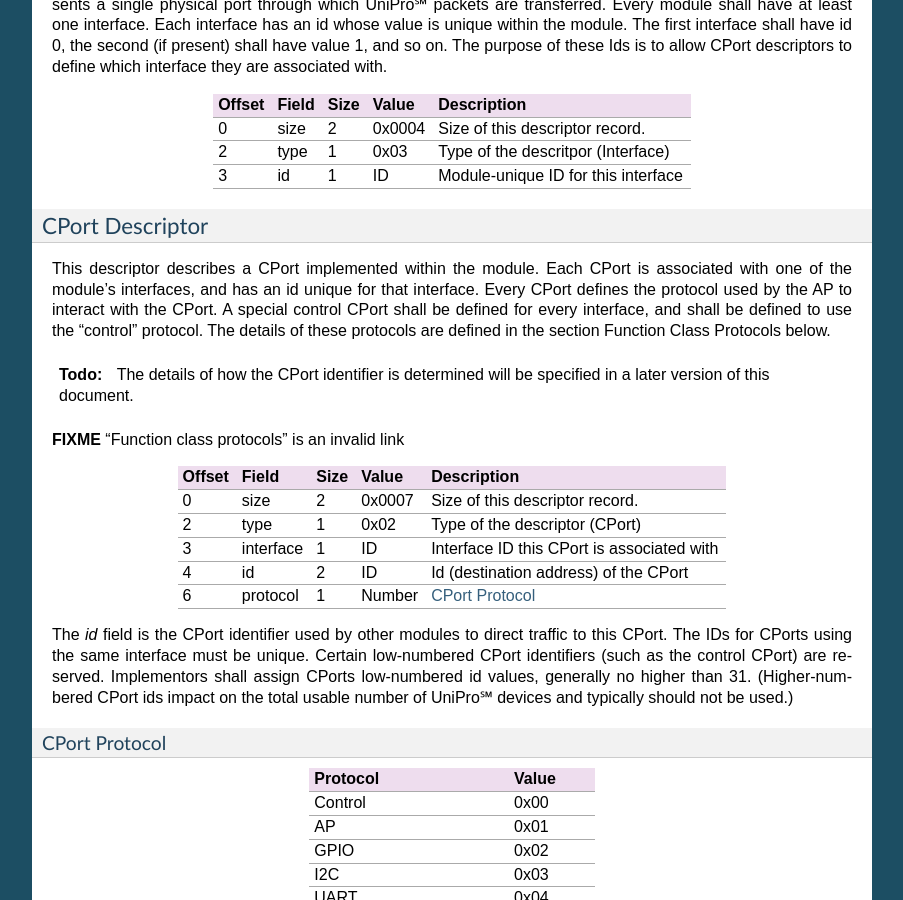
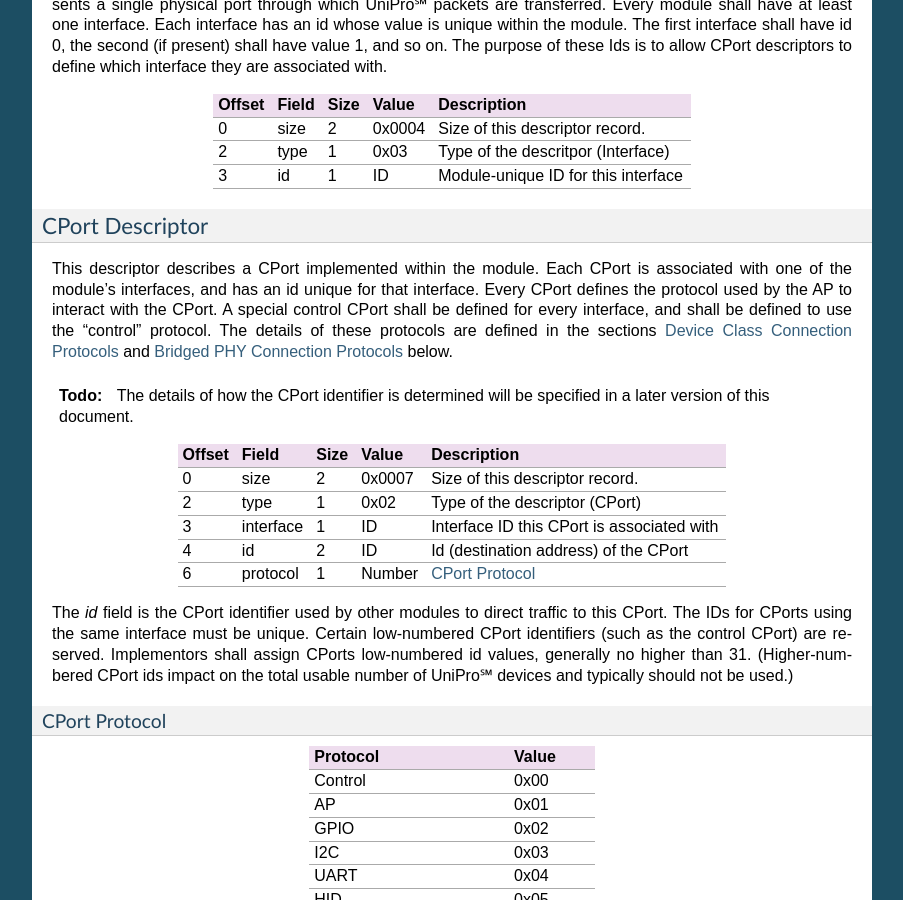
Before and after one commit to projectara/greybus-spec, a Sphinx documentation site: the page built from source/module_info.rst, in a window 1280 px wide and 900 px high, scrolled down 2955 px. Shown: the whole window, without its empty margins (198-1101 px from the left). Built offline with Sphinx 7.4.7, drawn with Linux system fonts in a browser that asks for light colours.

Commit message:
Module Information: fix up FIXME
Properly forward reference the correct protocol sections in the
document, instead of an incorrect link and a big FIXME in the document.

Reviewed-by: Marti Bolivar <mbolivar@leaflabs.com>
Signed-off-by: Greg Kroah-Hartman <greg@kroah.com>

```diff
--- a/source/module_info.rst
+++ b/source/module_info.rst
@@ -220,14 +220,12 @@ CPort is associated with one of the module’s interfaces, and has an id
 unique for that interface.  Every CPort defines the protocol used by
 the AP to interact with the CPort. A special control CPort shall be
 defined for every interface, and shall be defined to use the “control”
-protocol. The details of these protocols are defined in the section Function
-Class Protocols below.
+protocol. The details of these protocols are defined in the sections
+:ref:`device-class-protocols` and :ref:`bridged-phy-protocols` below.
 
 .. todo::
     The details of how the CPort identifier is determined will be
     specified in a later version of this document.
-
-**FIXME** "Function class protocols" is an invalid link
 
 ========  ==============  ======  ==========  ===========================
 Offset    Field           Size    Value       Description
```
